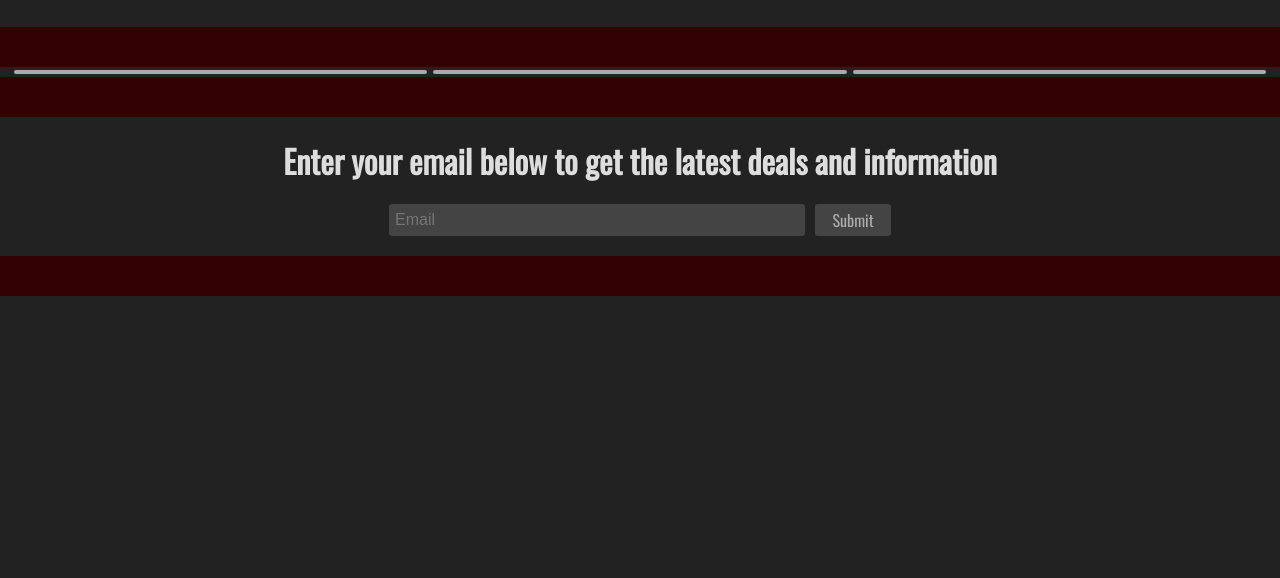
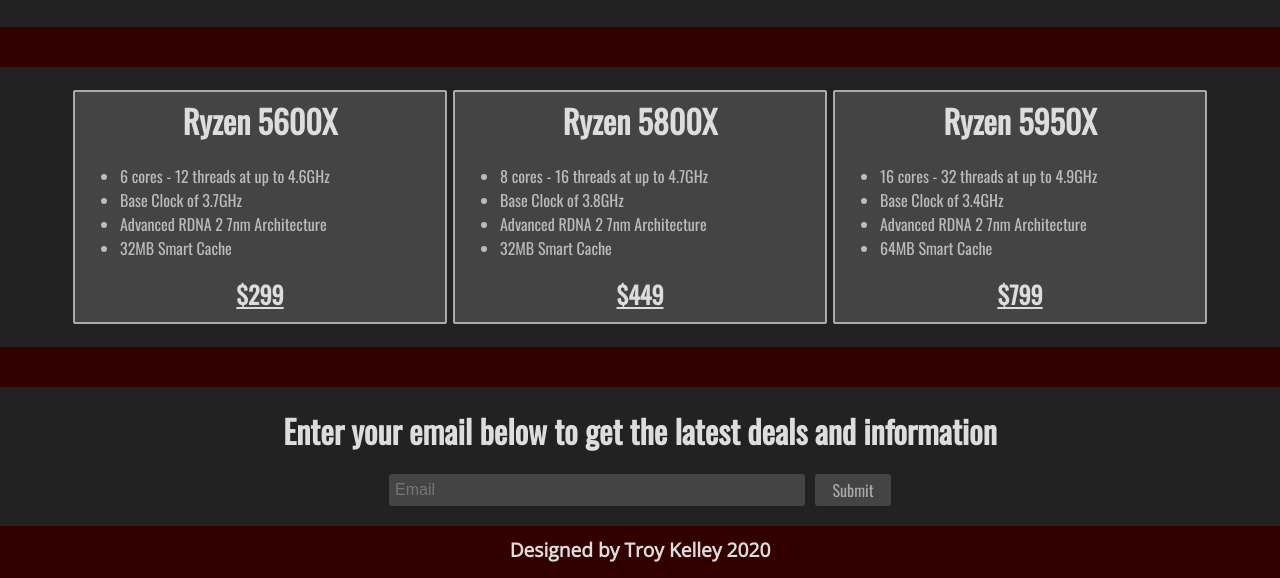
Before and after one commit to trdancer/HKP-Solutions-Training, a plain HTML site: page Day 5_8/index.html in a window 1280 px wide. Shown: the part 1299-1877 px from the top of the page. Before the commit the page ends 1595 px from the top, so only its background shows below. Drawn offline with nearby package versions, Linux system fonts and the light colour scheme.

Commit message:
Added responive design for narrow screens Finished price section

```diff
--- a/Day 5_8/index.css
+++ b/Day 5_8/index.css
@@ -2,6 +2,7 @@ body {
 	margin: 0 0;
 	font-family: "Oswald", sans-serif;
 	background-color: #222;
+	scroll-behavior: smooth;
 }
 #header {
 	position: fixed;
@@ -15,7 +16,7 @@ body {
 	align-items: center;
 	padding-bottom: 5px;
 	box-shadow: 2px 0px 20px 10px #000, 5px 0px 7px 2px #F00;
-	z-index: 5;
+	z-index: 15;
 }
 #header-img {
 	padding: 10px 10px;
@@ -69,7 +70,7 @@ main {
 section {
 	border-top: 5vh solid #300;
 }
-h1, h2 {
+h1, h2, h3 {
 	margin: 0 0 20px 0;
 	text-align: center;
 	width: 100%;
@@ -80,6 +81,17 @@ h1 {
 }
 h2 {
 	font-size: 4vh;
+}
+h3 {
+	font-size: 3vh;
+	margin-bottom: 5px;
+}
+footer h3 {
+	font-size: 2.4vh;
+	font-family: "Open Sans";
+}
+a {
+	color: inherit;
 }
 #feature-image {
 	width: 100%;
@@ -127,21 +139,50 @@ h2 {
 	display: flex;
 	justify-content: center;
 	flex-wrap: wrap;
+	padding: 20px 40px;
 }
 .item {
+	/*perspective: 100px;*/
+	position: relative;
 	background-color: #444;
-	width: 32%;
+	width: 30%;
 	display: inline-block;
 	border: #AAA solid 2px;
 	border-radius: 2px;
 	margin: 3px;
+	padding: 5px;
+	z-index: 5;
+}
+.item * {
+	position: relative;
+	z-index: 5;
+}
+.hidden-number {
+	/*transform: translateZ(-20px);*/
+	display: flex;
+	justify-content: center;
+	align-items: center;
+	position: absolute;
+	top: -5px;
+	left: 0px;
+	font-size: 1500%;
+	height: 100%;
+	width: 100%;
+	color: #0000;
+	z-index: 3;
+	transition: color 0.5s ease-in-out;
+}
+.item:hover .hidden-number {
+	color: #333a;
+}
+ul {
+	color: #BBB;
 }
 #contact {
 	display: flex;
 	flex-wrap: wrap;
 	justify-content: center;
 	padding: 20px 0;
-	border-bottom: 5vh solid #300;
 }
 #form {
 	width: 40%;
@@ -168,3 +209,47 @@ h2 {
 	height: 100%;
 	margin: 0 5px;
 }
+footer {
+
+	padding: 10px 0;
+	background-color: #300;
+}
+@media screen and (max-width: 600px) {
+	#header {
+		grid-template-columns: 10% 1fr;
+	}
+	#description {
+		margin-bottom: 0px;
+	}
+	#description-div {
+		display: flex;
+		justify-content: center;
+		flex-wrap: wrap;
+		padding: 10px 0;
+	}
+	.desc-item:nth-child(n) {
+		position: relative;
+		top: initial;
+		bottom: initial;
+		left: initial;
+		right: initial;
+		width: 80%;
+		margin: 10px 0;
+		padding: 15px 10px;
+	}
+	.desc-item p {
+		margin: 0 0;
+	}
+	.item {
+		width: 100%;
+		text-align: center;
+	}
+	.item ul {
+	}
+	.hidden-number {
+		display: none;
+	}
+	#form {
+		width: 100%;
+	}
+}
--- a/Day 5_8/index.html
+++ b/Day 5_8/index.html
@@ -4,6 +4,7 @@
 	<title>AMD Ryzen CPUs</title>
 	<link rel="preconnect" href="https://fonts.gstatic.com">
 	<link href="https://fonts.googleapis.com/css2?family=Oswald&display=swap" rel="stylesheet">
+	<link href="https://fonts.googleapis.com/css2?family=Open+Sans&display=swap" rel="stylesheet">
 	<link rel="stylesheet" type="text/css" href="index.css">
 </head>
 <body>
@@ -17,7 +18,8 @@
 	</header>
 	<main>
 		<section id='description'>
-
+			<img src="ryzen_bg.png" id="feature-image"/>
+			<div id="description-div">
 			<div class="desc-item">
 				<p>
 					Lorem ipsum dolor, sit amet consectetur adipisicing, elit. Ipsam dolores sed harum velit corporis laboriosam obcaecati quasi distinctio architecto ad, possimus? Magni, qui! Alias natus officia mollitia, veniam, saepe molestiae.
@@ -33,7 +35,8 @@
 					Lorem ipsum dolor, sit amet consectetur adipisicing, elit. Ipsam dolores sed harum velit corporis laboriosam obcaecati quasi distinctio architecto ad, possimus? Magni, qui! Alias natus officia mollitia, veniam, saepe molestiae.
 				</p>
 			</div>
-			<img src="ryzen_bg.png" id="feature-image"/>
+
+			</div>
 
 		</section>
 		<section id="video">
@@ -42,9 +45,39 @@
 
 		</section>
 		<section id="pricing">
-			<div class="item"></div>
-			<div class="item"></div>
-			<div class="item"></div>
+			<div class="item">
+				<div class="hidden-number">6</div>
+				<h2>Ryzen 5600X</h2>
+				<ul>
+					<li>6 cores - 12 threads at up to 4.6GHz</li>
+					<li>Base Clock of 3.7GHz</li>
+					<li>Advanced RDNA 2 7nm Architecture</li>
+					<li>32MB Smart Cache</li>
+				</ul>
+				<h3><a href='#'>$299</a></h3>
+			</div>
+			<div class="item">
+				<div class="hidden-number">8</div>
+				<h2>Ryzen 5800X</h2>
+				<ul>
+					<li>8 cores - 16 threads at up to 4.7GHz</li>
+					<li>Base Clock of 3.8GHz</li>
+					<li>Advanced RDNA 2 7nm Architecture</li>
+					<li>32MB Smart Cache</li>
+				</ul>
+				<h3><a href="#">$449</a></h3>
+			</div>
+			<div class="item">
+				<div class="hidden-number">16</div>
+				<h2>Ryzen 5950X</h2>
+				<ul>
+					<li>16 cores - 32 threads at up to 4.9GHz</li>
+					<li>Base Clock of 3.4GHz</li>
+					<li>Advanced RDNA 2 7nm Architecture</li>
+					<li>64MB Smart Cache</li>
+				</ul>
+				<h3><a href="#">$799</a></h3>
+			</div>
 		</section>
 		<section id="contact">
 			<h2>Enter your email below to get the latest deals and information</h2>
@@ -53,7 +86,9 @@
 				<input type="submit" id="submit-button">
 			</form>
 		</section>
-
+		<footer>
+			<h3>Designed by Troy Kelley 2020</h3>
+		</footer>
 	</main>
 </body>
 </html>
```
